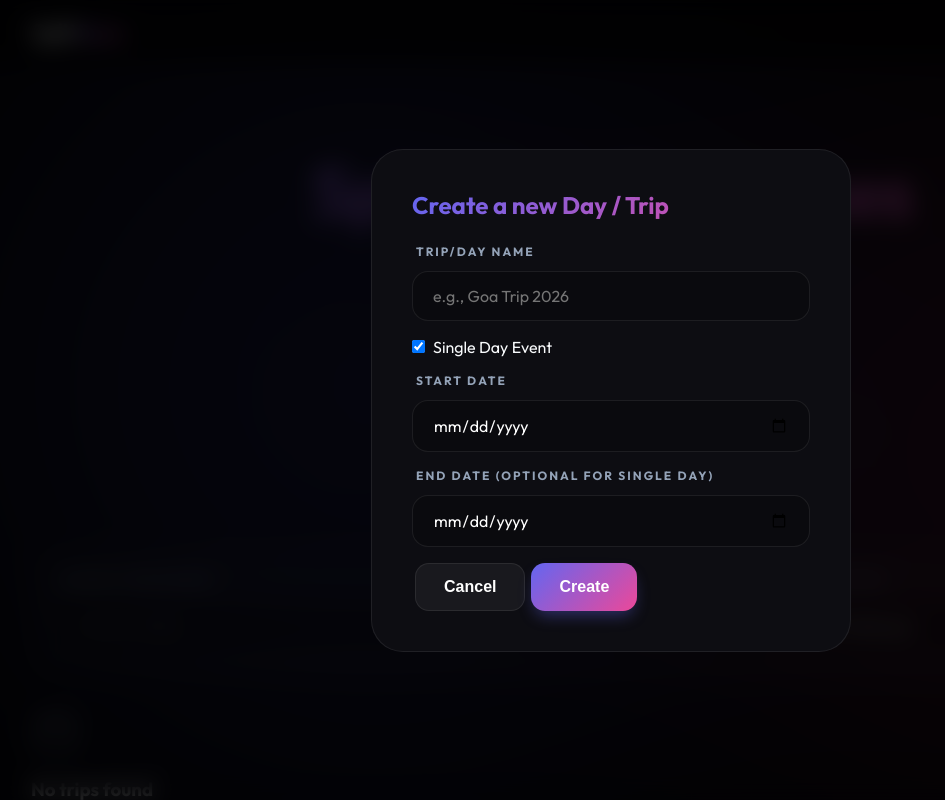
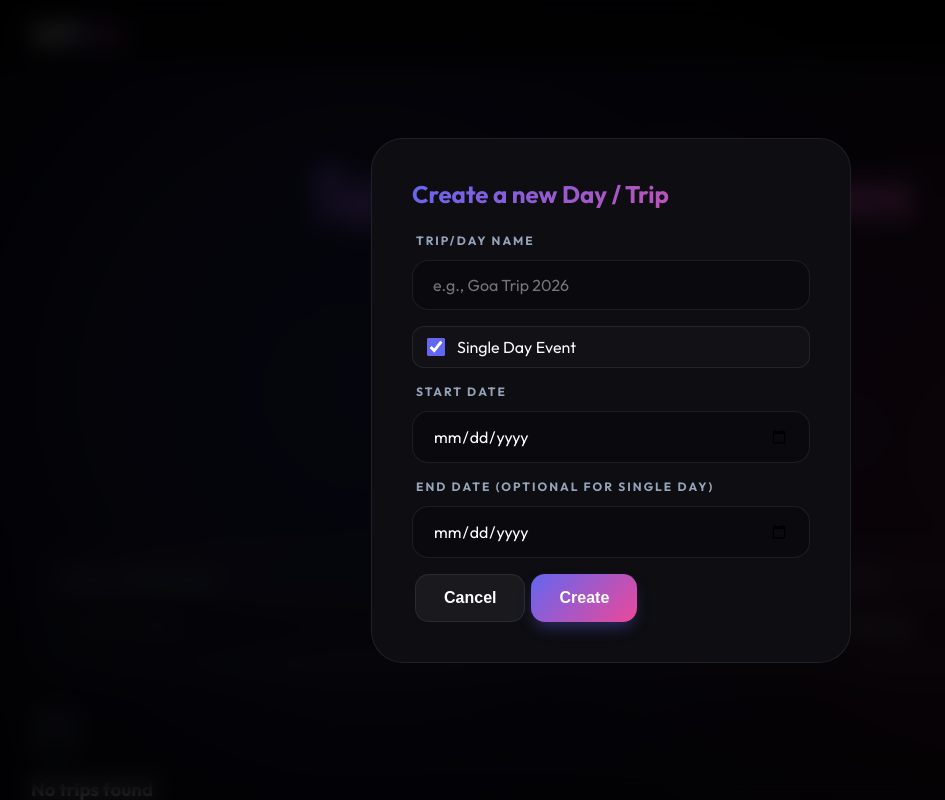
Before and after one commit to hameed-afsar-km/Advanced-Expense-Splitter, a React (Vite) app: page / in a window 1280 px wide. Both pictures are taken after a click on the button "Create a new Day / Trip". Shown: the top 800 px of the page, without its empty margins (29-974 px from the left). Built offline with nearby package versions, Linux system fonts and the light colour scheme.

Commit message:
feat: modified the checkbox UI for each action

```diff
--- a/src/App.jsx
+++ b/src/App.jsx
@@ -645,7 +645,7 @@ function App() {
             const totalSpent = trip.members.reduce((acc, m) => acc + m.expense, 0);
             return (
               <div key={trip.id} className="glass-card trip-card-content" onClick={() => setCurrentTripId(trip.id)}>
-                <div className="flex justify-between items-start mb-4">
+                <div className="flex justify-between items-start mb-2">
                   <h3 className="text-2xl font-bold truncate pr-4">{trip.tripName}</h3>
                   <div className="flex items-center gap-2 flex-shrink-0">
                     <span className="badge">{trip.isSingleDay ? '1 Day' : `${trip.numberOfDays} Days`}</span>
@@ -658,7 +658,7 @@ function App() {
                     </button>
                   </div>
                 </div>
-                <div className="text-muted flex items-center gap-2 mb-4 text-sm">
+                <div className="text-muted flex items-center gap-2 mb-2 text-sm">
                   <Calendar size={16} />
                   <span>
                     {trip.isSingleDay
@@ -667,7 +667,7 @@ function App() {
                     }
                   </span>
                 </div>
-                <div className="flex justify-between items-center mt-6 border-t border-glass pt-4" style={{ borderColor: 'var(--border-glass)' }}>
+                <div className="flex justify-between items-center mt-4 border-t border-glass pt-3" style={{ borderColor: 'var(--border-glass)' }}>
                   <div className="flex items-center gap-2 text-muted text-sm">
                     <Users size={16} /> {trip.members.length} members
                   </div>
@@ -734,14 +734,14 @@ function App() {
             <div className="flex justify-between items-center mb-4">
               <h3 className="text-xl font-bold">Quick Actions</h3>
               <div className="flex gap-2 flex-wrap">
-                <button className="btn btn-secondary text-sm px-4 py-2" onClick={() => openModal('VIEW_TRIP_LOGS')}>
-                  <FileText size={16} /> Logs
+                <button className="btn btn-secondary text-sm px-2 md-px-3 py-2" onClick={() => openModal('VIEW_TRIP_LOGS')}>
+                  <FileText size={16} /> <span className="hidden md-inline">Logs</span>
                 </button>
-                <button className="btn btn-secondary text-sm px-4 py-2" onClick={() => openModal('CONFIRM_RESET_STATS')}>
-                  <RefreshCw size={16} /> Reset
+                <button className="btn btn-secondary text-sm px-2 md-px-3 py-2" onClick={() => openModal('CONFIRM_RESET_STATS')}>
+                  <RefreshCw size={16} /> <span className="hidden md-inline">Reset</span>
                 </button>
-                <button className="btn btn-danger text-sm px-4 py-2" onClick={() => openModal('CONFIRM_DELETE_TRIP')}>
-                  <Trash2 size={16} /> Delete Trip
+                <button className="btn btn-danger text-sm px-2 md-px-3 py-2" onClick={() => openModal('CONFIRM_DELETE_TRIP')}>
+                  <Trash2 size={16} /> <span className="hidden md-inline">Delete Trip</span>
                 </button>
               </div>
             </div>
@@ -864,10 +864,10 @@ function App() {
             <label className="input-label">Trip/Day Name</label>
             <input type="text" name="tripName" required className="input-base" placeholder="e.g., Goa Trip 2026" />
           </div>
-          <div className="flex items-center gap-2 mt-2">
-            <input type="checkbox" id="isSingleDay" name="isSingleDay" defaultChecked className="w-4 h-4" />
-            <label htmlFor="isSingleDay">Single Day Event</label>
-          </div>
+          <label className="checkbox-item mt-2">
+            <input type="checkbox" id="isSingleDay" name="isSingleDay" defaultChecked />
+            <span>Single Day Event</span>
+          </label>
           <div>
             <label className="input-label">Start Date</label>
             <input type="date" name="startDate" required className="input-base" />
--- a/src/index.css
+++ b/src/index.css
@@ -576,6 +576,31 @@ body {
   padding-left: 0.25rem;
 }
 
+.checkbox-item {
+  display: flex;
+  align-items: center;
+  gap: 12px;
+  padding: 10px 14px;
+  border-radius: 12px;
+  cursor: pointer;
+  transition: all 0.2s;
+  background: rgba(255, 255, 255, 0.02);
+  border: 1px solid var(--border-glass);
+}
+
+.checkbox-item:hover {
+  background: rgba(255, 255, 255, 0.05);
+  border-color: var(--accent-1);
+}
+
+input[type="checkbox"] {
+  width: 18px;
+  height: 18px;
+  accent-color: var(--accent-1);
+  cursor: pointer;
+  border-radius: 4px;
+}
+
 /* Settings UI */
 .settings-group {
   margin-bottom: 2rem;
```
